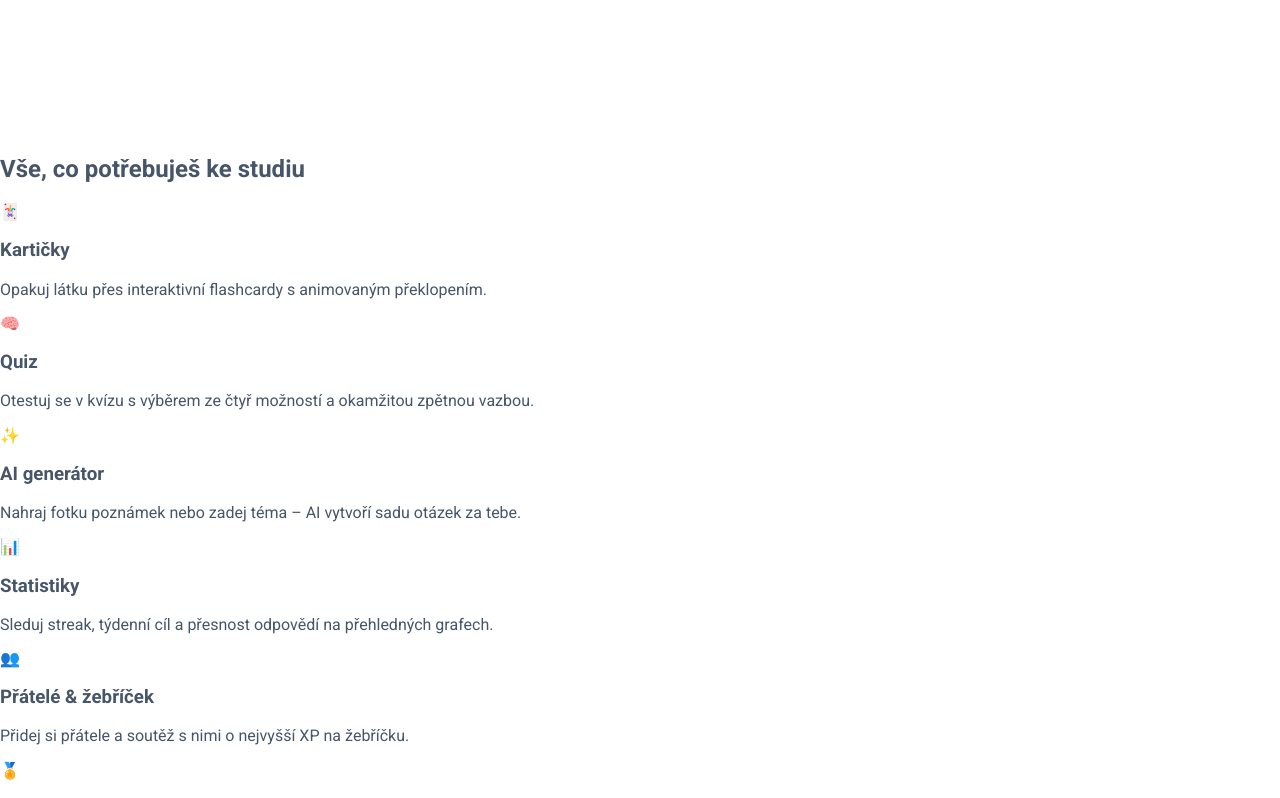
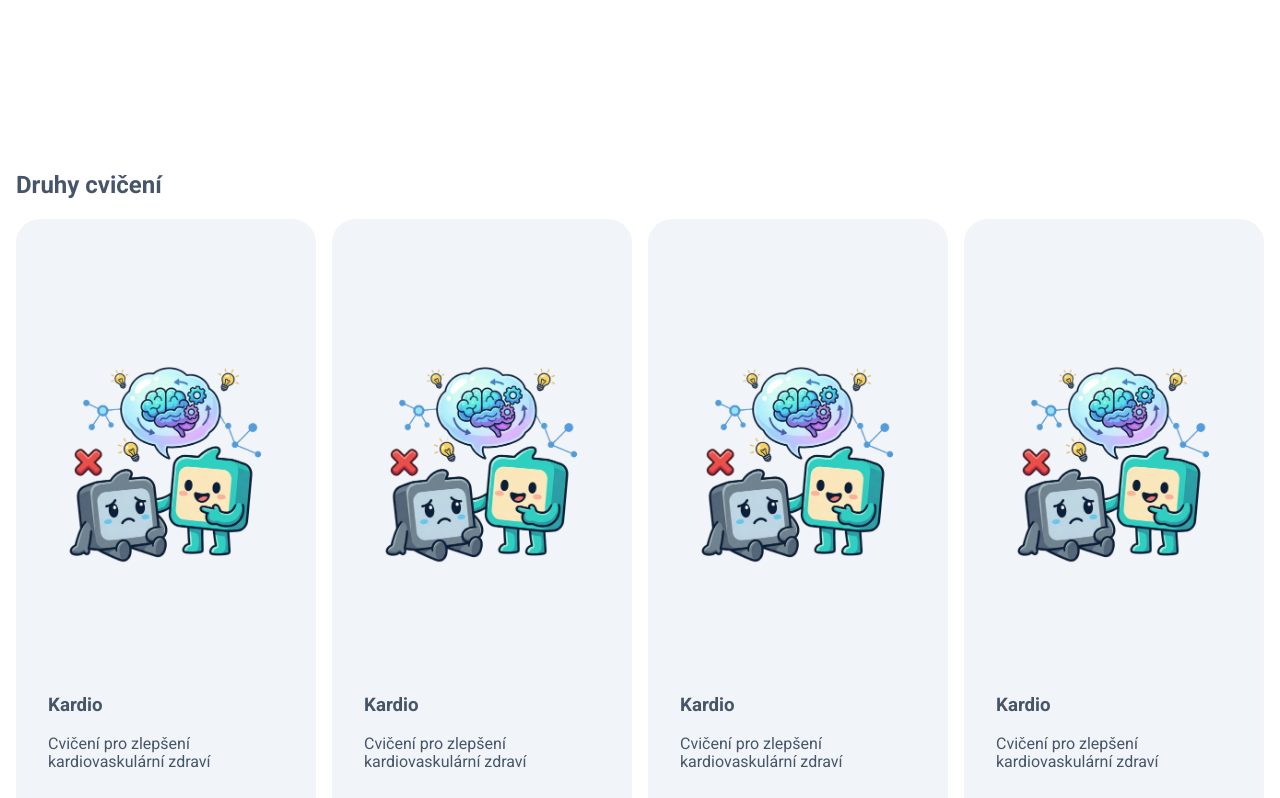
Before and after one commit to Tomas-David/memoroid_web, a Next.js app: page / in a window 1280 px wide. Shown: the part 6520-7318 px from the top of the page. Built offline with nearby package versions, Linux system fonts and the light colour scheme.

Commit message:
Přidání komponenty AppFunctions a AppFunctionsCard s odpovídajícími styly. Úprava struktury stránky pro zlepšení prezentace funkcí aplikace.

```diff
--- a/app/page.tsx
+++ b/app/page.tsx
@@ -1,3 +1,4 @@
+import AppFunctions from "@/components/appFunctions/AppFunctions";
 import AppPrezentation from "@/components/appPretentation/AppPrezentation";
 import Hero from "@/components/hero/Hero";
 import Link from "next/link";
@@ -39,28 +40,8 @@ export default async function Home() {
   return (
     <div>
       <Hero />
-
-
       <AppPrezentation />
-
-      <section className="max-w-5xl mx-auto px-4 pb-20">
-        <h2 className="text-3xl font-bold text-slate-900 text-center mb-12">
-          Vše, co potřebuješ ke studiu
-        </h2>
-        <div className="grid grid-cols-1 sm:grid-cols-2 lg:grid-cols-3 gap-6">
-          {features.map((f) => (
-            <div
-              key={f.title}
-              className="rounded-2xl border border-slate-100 bg-white p-6 shadow-sm hover:shadow-md transition"
-            >
-              <div className="text-3xl mb-3">{f.icon}</div>
-              <h3 className="text-lg font-bold text-slate-800 mb-1">{f.title}</h3>
-              <p className="text-slate-500 text-sm leading-relaxed">{f.desc}</p>
-            </div>
-          ))}
-        </div>
-      </section>
-
+      <AppFunctions/>
       <section
         className="rounded-3xl mx-4 sm:mx-auto max-w-4xl mb-20 p-10 sm:p-16 text-center text-white"
         style={{ background: "linear-gradient(135deg, #8756F6, #6c3fe0)" }}
--- /dev/null
+++ b/components/appFuncrionsCard/AppFunctionsCard.module.scss
@@ -0,0 +1,55 @@
+@use "../../app/styles/functions" as fn;
+
+
+.card {
+  background-color: var(--cto-bg-full);
+  padding: fn.space(4);
+  border-radius: fn.space(3);
+  position: relative;
+
+  &:hover {
+    box-shadow: 0 4px 8px rgba(0, 0, 0, 0.2);
+
+    .svgLine {
+      opacity: 1;
+      transform: scaleX(1);
+    }
+
+    .line {
+      stroke-dashoffset: 0;
+    }
+  }
+}
+
+.svgLine {
+  position: absolute;
+  top: 5%;
+  left: 5%;
+  width: fn.to-rem(50);
+  height: fn.to-rem(4);
+  opacity: 0;
+  transform: scaleX(0);
+  transform-origin: left center;
+  transition: opacity 200ms ease, transform 200ms ease;
+}
+
+.line {
+  stroke: black;
+  stroke-width: 4;
+  stroke-dasharray: 40;
+  stroke-dashoffset: 40;
+  transition: stroke-dashoffset 0.4s ease;
+}
+
+.imageWrapper {
+    position: relative;
+    width: 100%;
+    aspect-ratio: 9 / 16;
+    border-radius: fn.space(3);
+    overflow: hidden;
+    margin-bottom: fn.space(3);
+}
+
+.image {
+    object-fit: contain;
+}
--- /dev/null
+++ b/components/appFuncrionsCard/AppFunctionsCard.tsx
@@ -0,0 +1,35 @@
+import { StaticImageData } from "next/image";
+import classes from "./AppFunctionsCard.module.scss";
+import  Image  from "next/image";
+type AppFunctionsCardProps = {
+    title: string;
+    description: string;
+    imageSrc: StaticImageData;
+    imageAlt: string;
+};
+
+
+export default function AppFunctionsCard ({ title, description, imageSrc, imageAlt }: AppFunctionsCardProps) {
+    return (
+        <div className={classes.card}>
+            <svg viewBox="0 0 40 2" className={classes.svgLine}>
+  <line
+    x1="0" y1="1"
+    x2="50" y2="1"
+    className={classes.line}
+  />
+</svg>
+            <div className={classes.imageWrapper}>
+                <Image
+                    src={imageSrc.src}
+                    alt={imageAlt}
+                    className={classes.image}
+                    fill
+                    sizes="(max-width: 768px) 100vw, 50vw"
+                />
+            </div>
+            <h3 className={classes.title}>{title}</h3>
+            <p className={classes.description}>{description}</p>
+        </div>
+    );
+}
--- a/components/appFunctions/AppFunctions.module.scss
+++ b/components/appFunctions/AppFunctions.module.scss
@@ -0,0 +1,12 @@
+@use '../../app/styles/functions' as fn;
+
+
+.cardSection{
+    padding: fn.space(2);
+}
+
+.grid{
+    display: grid;
+    grid-template-columns: repeat(auto-fit, minmax(300px, 1fr));
+    gap: fn.space(2);
+}
--- a/components/appFunctions/AppFunctions.tsx
+++ b/components/appFunctions/AppFunctions.tsx
@@ -1 +1,54 @@
+import AppFunctionsCard from "../appFuncrionsCard/AppFunctionsCard";
 import classes from "./AppFunctions.module.scss";
+import logo from "@/public/images/AI_tutor_vzdy_po_ruce.webp";
+export default function AppFunctions() {
+
+
+    const data =[
+    {
+        title: "Kardio",
+        description: "Cvičení pro zlepšení kardiovaskulární zdraví",
+        imageSrc: logo,
+        imageAlt: "Kardio cvičení"
+    },
+    {
+        title: "Kardio",
+        description: "Cvičení pro zlepšení kardiovaskulární zdraví",
+        imageSrc: logo,
+        imageAlt: "Kardio cvičení"
+    },
+    {
+        title: "Kardio",
+        description: "Cvičení pro zlepšení kardiovaskulární zdraví",
+        imageSrc: logo,
+        imageAlt: "Kardio cvičení"
+    },
+    {
+        title: "Kardio",
+        description: "Cvičení pro zlepšení kardiovaskulární zdraví",
+        imageSrc: logo,
+        imageAlt: "Kardio cvičení"
+    },
+
+]
+
+
+    return (
+        <section className={classes.cardSection}>
+            <h2>Druhy cvičení</h2>
+            <div className={classes.grid}>
+                {data.map((item, index) => (
+                    <AppFunctionsCard
+                        key={index}
+                        title={item.title}
+                        description={item.description}
+                        imageSrc={item.imageSrc}
+                        imageAlt={item.imageAlt}
+                    />
+
+                ))}
+            </div>
+        </section>
+    );
+
+}
```
